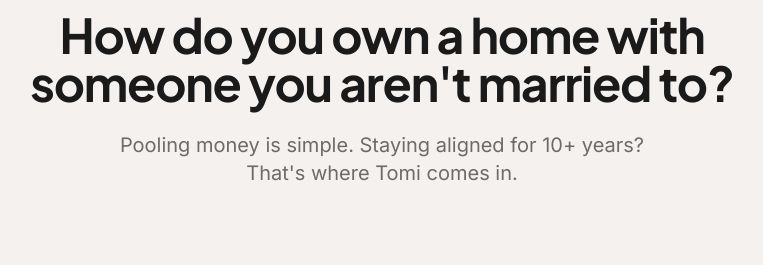
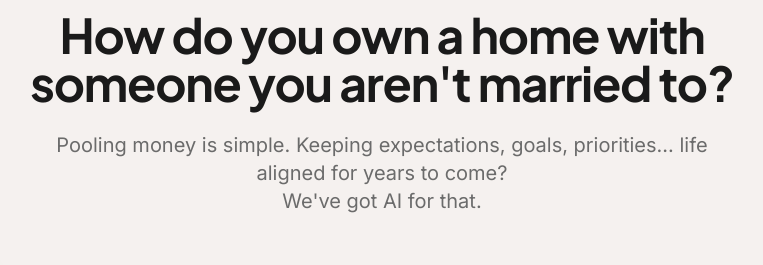
Before and after one commit to Cincinnati-Associates/tomi_app, a Next.js app: page /homepage4 in a window 1280 px wide. Shown: the part 2220-2485 px from the top of the page, without its empty margins (258-1021 px from the left). Built offline with nearby package versions, Linux system fonts and the light colour scheme; no server answers; the database is empty.

Commit message:
Update homepage4 copy for AI messaging
Co-Authored-By: Claude Opus 4.5 <noreply@anthropic.com>

```diff
--- a/src/app/homepage4/page.tsx
+++ b/src/app/homepage4/page.tsx
@@ -72,7 +72,7 @@ export default function Homepage4() {
 
       {/* Calculator comparison: The proof */}
       <UnlockSection
-        header={<>What if your barrier to homeownership wasn't cost<br />— but instead coordination?</>}
+        header={<>What if your barrier to homeownership wasn&apos;t cost<br />— but instead coordination?</>}
         subheader=""
       />
 
@@ -83,7 +83,7 @@ export default function Homepage4() {
       {/* Second Hero: The next question */}
       <SecondHero
         header="How do you own a home with someone you aren't married to?"
-        subheader={<>Pooling money is simple. Staying aligned for 10+ years?<br />That's where Tomi comes in.</>}
+        subheader={<>Pooling money is simple. Keeping expectations, goals, priorities... life aligned for years to come?<br />We&apos;ve got AI for that.</>}
       />
 
       {/* How Tomi Works: The journey */}
@@ -92,14 +92,14 @@ export default function Homepage4() {
         subheader="Your shared home concierge, with you every step of the way."
       />
 
+      {/* No Cost: The business model */}
+      <NoCostSection onOpenChat={handleOpenChat} />
+
       {/* AI Concierge: The product */}
       <AIConciergeSection onOpenChat={handleOpenChat} />
 
       {/* Agreement Section: The legal piece */}
       <AgreementSection />
-
-      {/* No Cost: The business model */}
-      <NoCostSection />
 
       {/* Stories: Social proof */}
       <StoryPreview />
```
